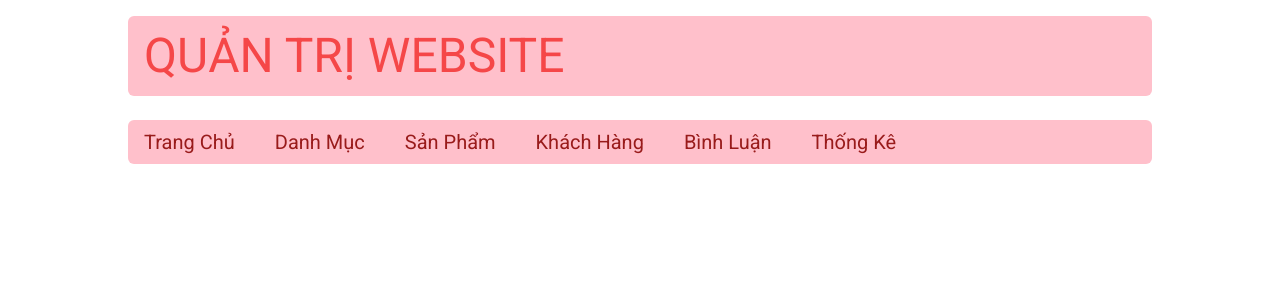
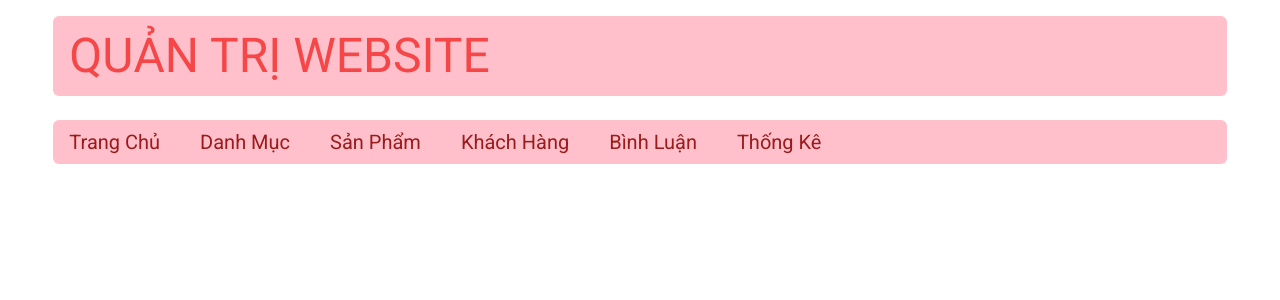
Before and after one commit to DungDev0106/WEB2041_Du_an-mau, a PHP site: page /admin/header.php in a window 1280 px wide. Shown: the top 300 px of the page. Run offline with PHP 8.4, Linux system fonts and the light colour scheme; some libraries are stand-ins or nearby versions.

Commit message:
header_admin update

```diff
--- a/admin/header.php
+++ b/admin/header.php
@@ -13,15 +13,16 @@
     <style>
         body{
             font-family: 'Roboto', sans-serif;
-
+        }
+        label{
+            font-size:20px;
         }
     </style>
 </head>
 <body>
     <div class="container max-w-full mx-auto py-4">
-        <div class="main w-4/5 mx-auto">
+        <div class="main w-11/12 mx-auto">
             <p class="p-4 text-5xl text-[#F54748] bg-[#FFC0CB] rounded-md">QUẢN TRỊ WEBSITE</p>
-
             <div class="menu my-6 py-2 text-red-800 bg-[#FFC0CB] rounded-md">
                 <nav>
                     <ul class="pl-4 flex items-center space-x-10 text-xl ">
```
